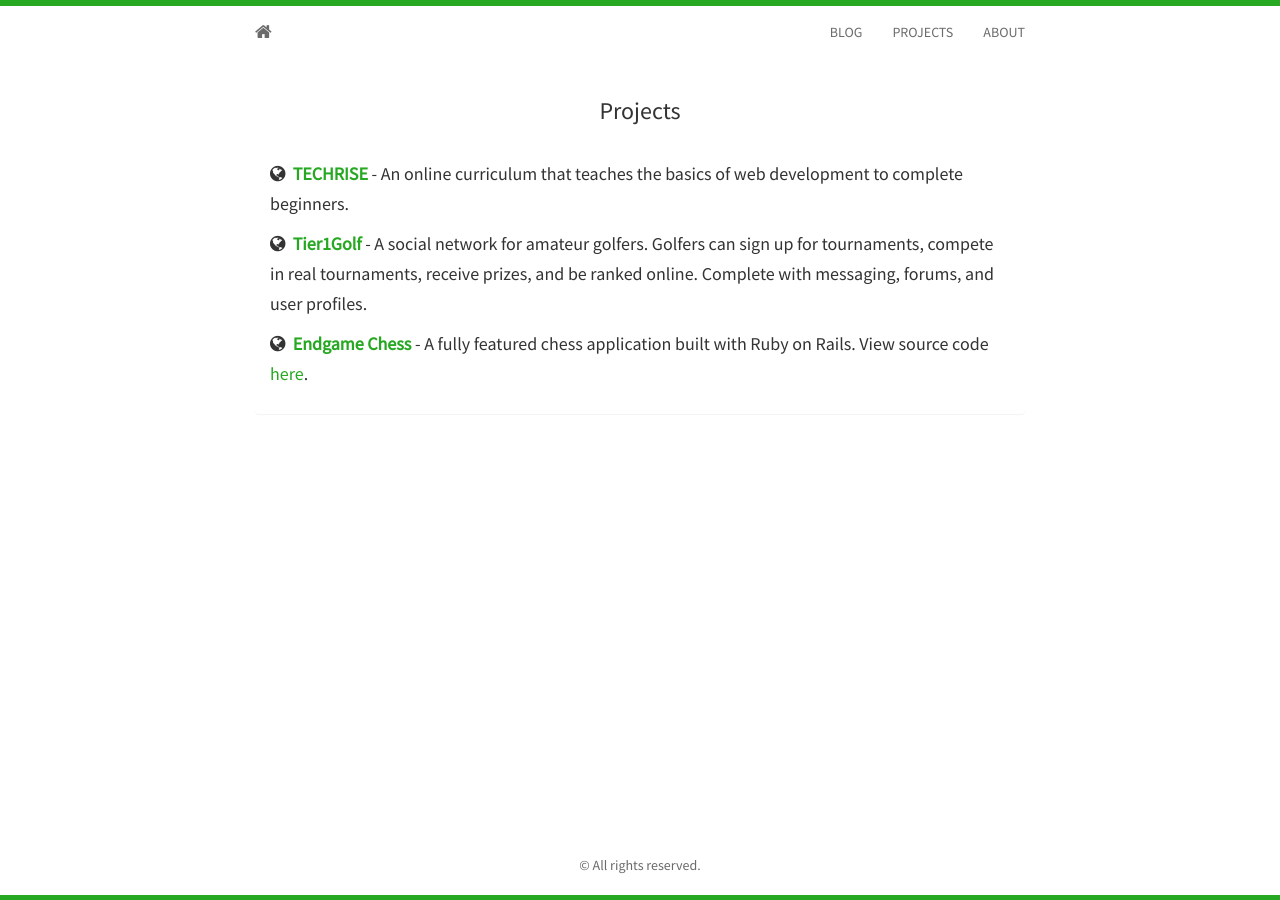
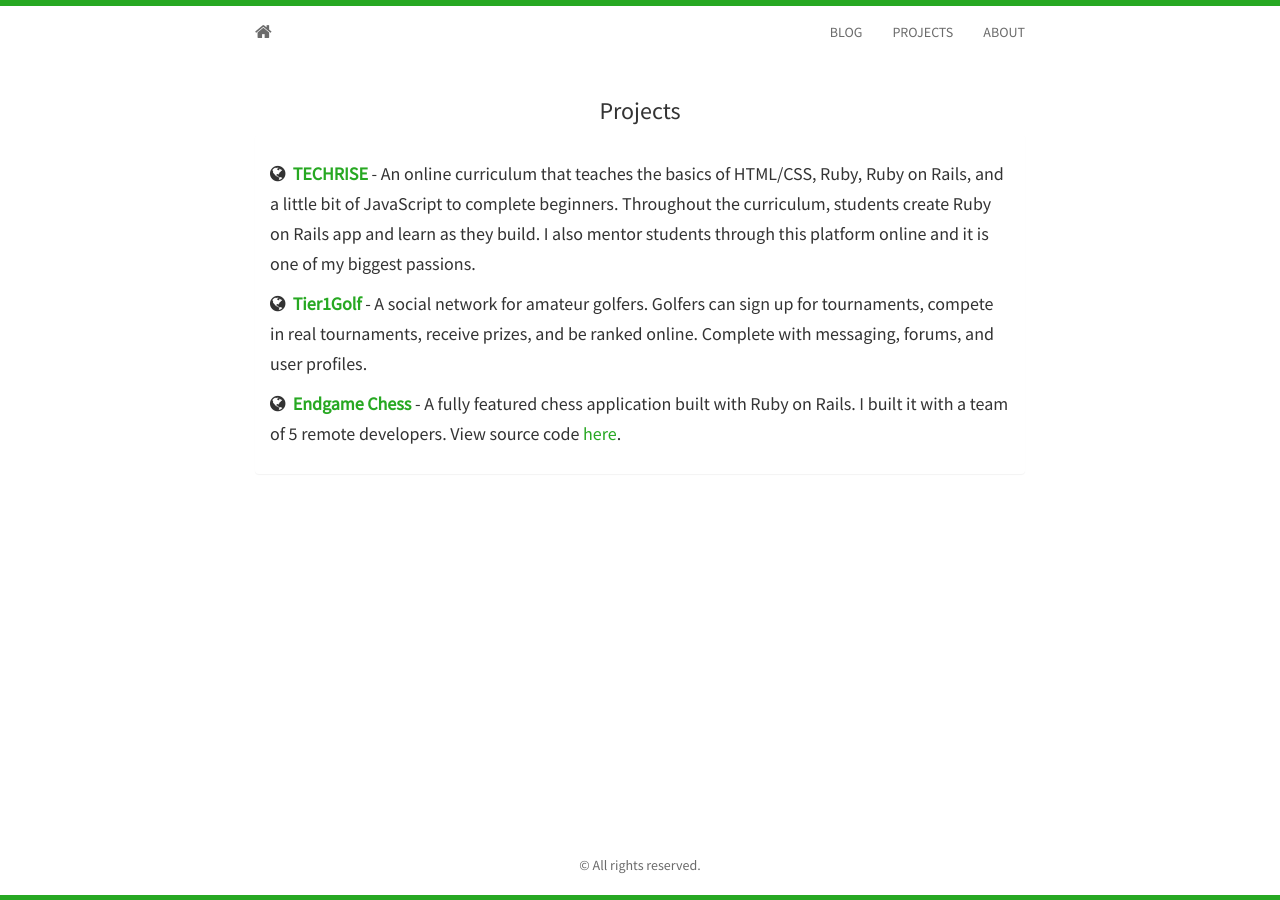
Before and after one commit to poudelmadhav/takehiromouri.github.io, a Jekyll site: the page built from projects.html, in a window 1280 px wide. Built offline with Jekyll 4.4.1, drawn with Linux system fonts in a browser that asks for light colours; nearby versions of some CDN libraries; Markdown is read by kramdown in place of the engine named in the settings.

Commit message:
update projects

```diff
--- a/_includes/projects.html
+++ b/_includes/projects.html
@@ -5,7 +5,7 @@
     <div class="panel-body">
     <h5>
 			<i class="fa fa-globe"></i>&nbsp;&nbsp;<strong><a href="http://www.techrise.me">TECHRISE</a></strong>
-			- An online curriculum that teaches the basics of web development to complete beginners.
+			- An online curriculum that teaches the basics of HTML/CSS, Ruby, Ruby on Rails, and a little bit of JavaScript to complete beginners. Throughout the curriculum, students create Ruby on Rails app and learn as they build. I also mentor students through this platform online and it is one of my biggest passions.
 		</h5>
     <h5>
 			<i class="fa fa-globe"></i>&nbsp;&nbsp;<strong><a href="https://www.tier1golf.com">Tier1Golf</a></strong>
@@ -13,7 +13,7 @@
 		</h5>
 		<h5>
 			<i class="fa fa-globe"></i>&nbsp;&nbsp;<strong><a href="http://endgame-chess.herokuapp.com/">Endgame Chess</a></strong>
-			- A fully featured chess application built with Ruby on Rails. View source code <a href="https://github.com/teamendgame/endgame-chess" target="_blank">here</a>.
+			- A fully featured chess application built with Ruby on Rails. I built it with a team of 5 remote developers. View source code <a href="https://github.com/teamendgame/endgame-chess" target="_blank">here</a>.
 		</h5>
 		<!-- <h5>
 			<i class="fa fa-github"></i>&nbsp;&nbsp;<strong><a href="#">Project 2</a></strong>
```
Also changed, not shown: 1 other file.
